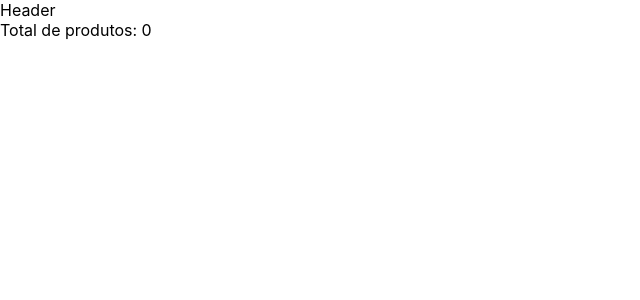
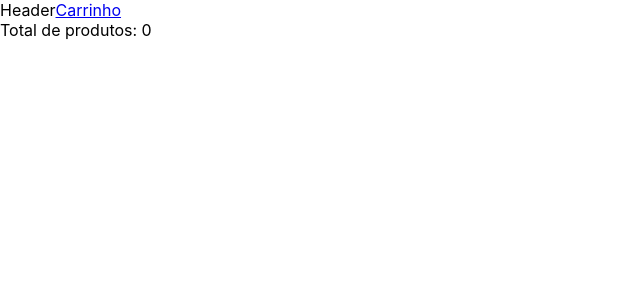
Before and after one commit to RodrigoBLima/simple-shopping-cart, a React (Create React App) app: page /cart in a window 1280 px wide. Shown: the top 300 px of the page, without its empty margins (0-640 px from the left). Built offline with nearby package versions, Linux system fonts and the light colour scheme.

Commit message:
feat(SPCRT-0000): fixing quantity products

```diff
--- a/src/layout/Header/index.tsx
+++ b/src/layout/Header/index.tsx
@@ -1,5 +1,11 @@
 import React from 'react';
+import { Link } from 'react-router-dom';
 
 export default function Header() {
-  return <div>Header</div>;
+  return (
+    <div>
+      Header
+      <Link to="/cart">Carrinho</Link>
+    </div>
+  );
 }
--- a/src/pages/Cart/components/CartProductItem.tsx
+++ b/src/pages/Cart/components/CartProductItem.tsx
@@ -7,6 +7,7 @@ export default function CartProductItem(props: ProductItemProps) {
     <section>
       <span>{product.title}</span>
       <span>{product.price}</span>
+      <span>{product.quantity}</span>
     </section>
   );
 }
--- a/src/pages/Landing/components/ProductsItem.tsx
+++ b/src/pages/Landing/components/ProductsItem.tsx
@@ -11,7 +11,11 @@ export default function ProductsItem(props: ProductItemProps) {
 
   function handleAddProductOnCart(productCart: ProductProps) {
     const copyCartProducts = cartProducts;
-    const updatedCardProducts = [...copyCartProducts, productCart];
+
+    const updatedCardProducts = [
+      ...copyCartProducts,
+      { ...productCart, quantity: 1 }
+    ];
     setCartProducts(updatedCardProducts);
   }
 
--- a/src/types/products.ts
+++ b/src/types/products.ts
@@ -8,6 +8,7 @@ export interface ProductProps {
   price: number;
   rating: { rate: number; count: number };
   title: string;
+  quantity?: number;
 }
 
 export interface ProductItemProps {
@@ -19,6 +20,7 @@ export interface ProductItemProps {
     price: number;
     rating: { rate: number; count: number };
     title: string;
+    quantity?: number;
   };
 }
 
```
